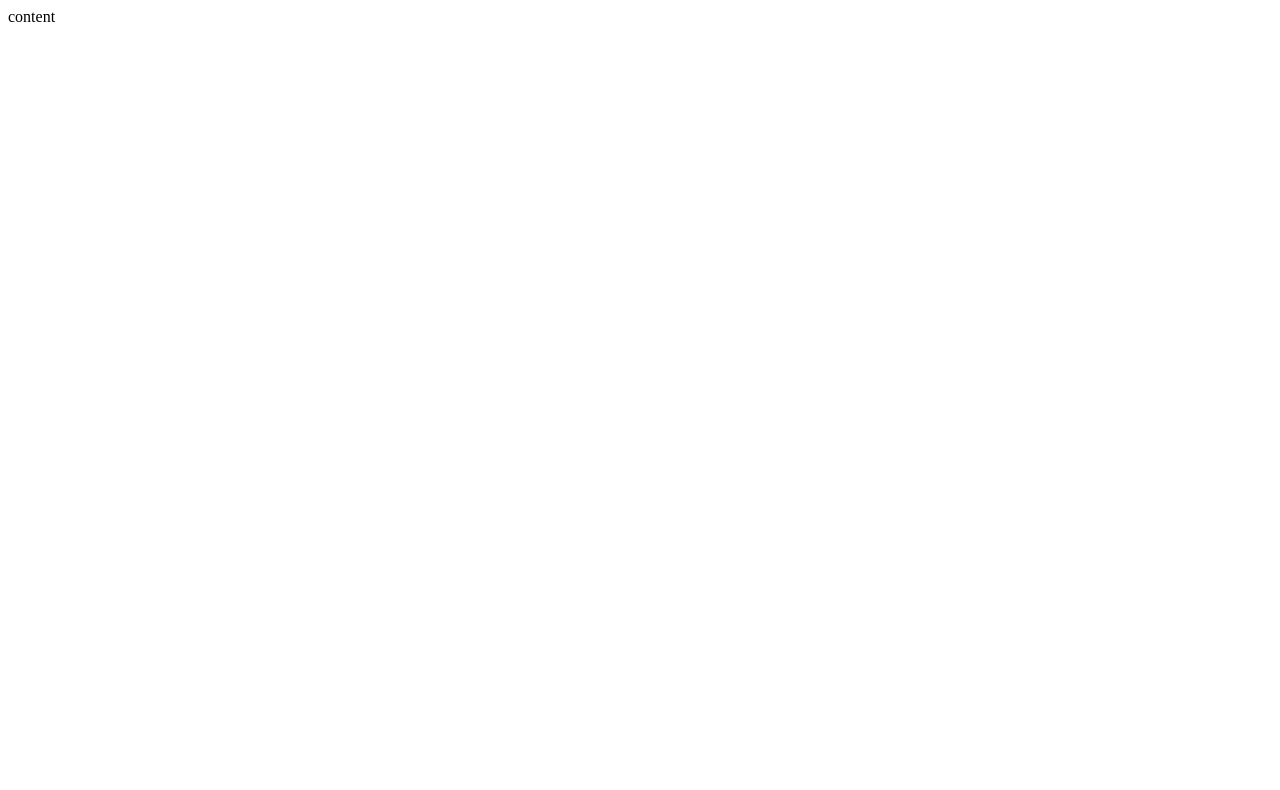
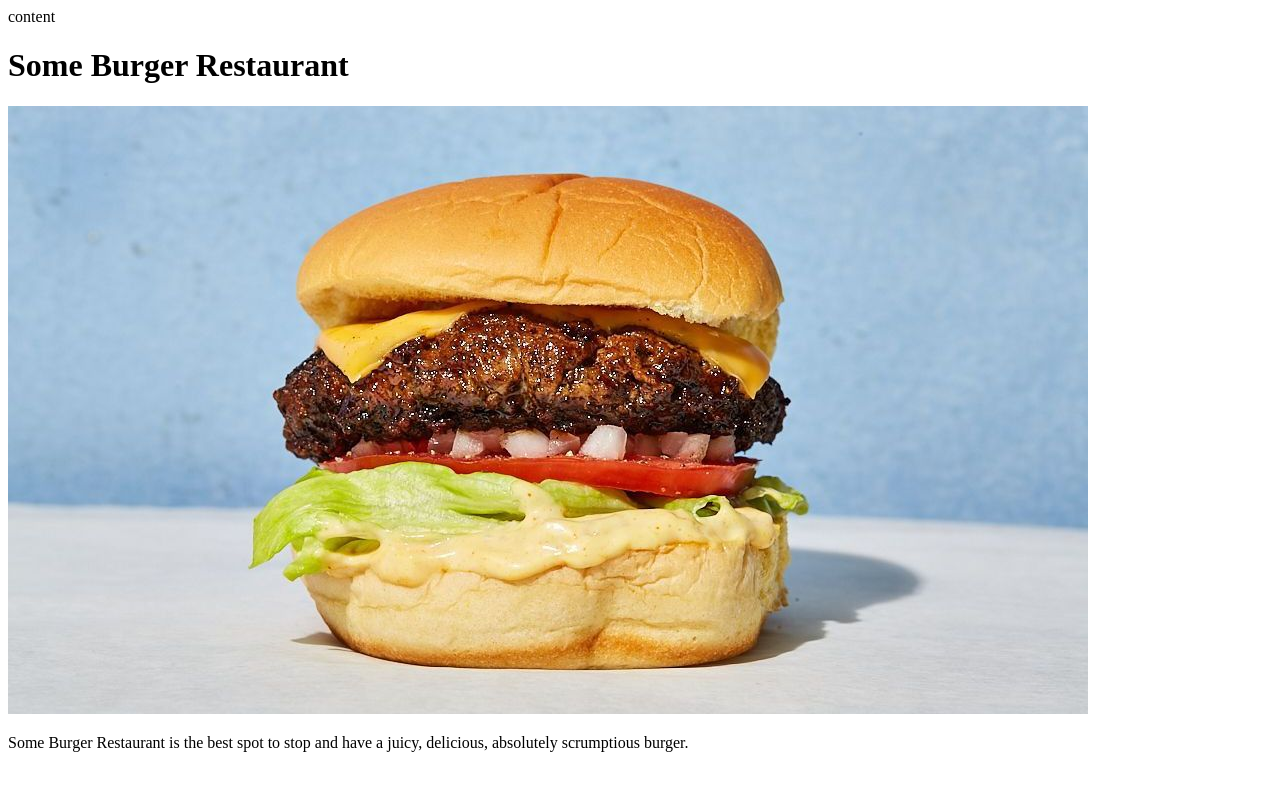
Before and after one commit to andrewmarabante/restaurant_page, a website built with webpack: page dist/index.html in a window 1280 px wide. Built offline with nearby package versions, Linux system fonts and the light colour scheme.

Commit message:
Created a startup file and used import/export to set up my page. (FIRST TIME!)

```diff
--- a/src/index.js
+++ b/src/index.js
@@ -1 +1,5 @@
-alert('WOAH THERE')
+alert('WOAH THERE');
+
+import { pageLoad } from "./startup";
+
+pageLoad();
--- /dev/null
+++ b/src/startup.js
@@ -0,0 +1,15 @@
+export function pageLoad()
+{
+    const content = document.getElementById("content");
+    const header = document.createElement("h1");
+    const burger = document.createElement("img");
+    burger.src = '../images/burger.jpg';
+    const description = document.createElement("p");
+
+    header.innerHTML = "Some Burger Restaurant"
+    description.innerHTML = "Some Burger Restaurant is the best spot to stop and have a juicy, delicious, absolutely scrumptious burger."
+
+    content.appendChild(header);
+    content.appendChild(burger);
+    content.appendChild(description);
+}
--- /dev/null
+++ b/style/style.css
@@ -0,0 +1,3 @@
+body{
+    height: 100vh;
+}
```
Also changed, not shown: dist/index.html, dist/main.js, images/burger.jpg (added).
